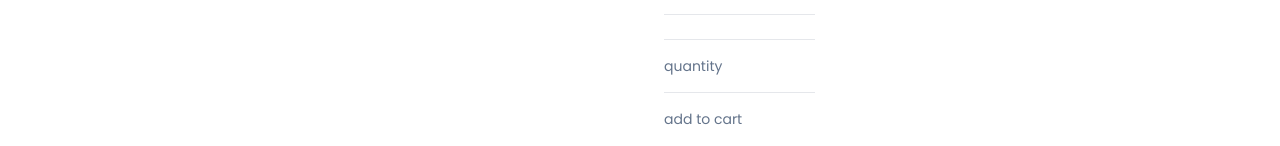
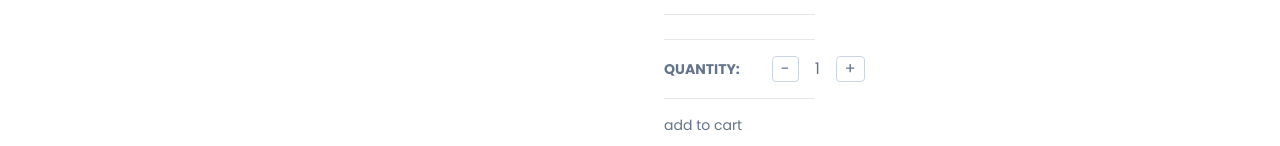
Before and after one commit to tajulsubqi/fullstack-E-Commerce-project, a Next.js app in the folder fe-e_commerce/: page /product/1 in a window 1280 px wide. Shown: the part 646-792 px from the top of the page. Built offline with nearby package versions, Linux system fonts and the light colour scheme; a web font is replaced by a local one.

Commit message:
feat: Added product quantity

```diff
--- a/fe-e_commerce/src/app/product/[productId]/ProductDetails.tsx
+++ b/fe-e_commerce/src/app/product/[productId]/ProductDetails.tsx
@@ -1,5 +1,6 @@
 "use client"
 import SetColor from "@/components/products/SetColor"
+import SetQuantity from "@/components/products/SetQuantity"
 import { CartProductType, SelectedImgType } from "@/types"
 // import { CartProductType, SelectedImgType } from "@/types"
 import { Rating } from "@mui/material"
@@ -13,9 +14,8 @@ const Horizontal = () => {
   return <hr className="w-[30%] my-2" />
 }
 
-const ProductDetails = ({ data }: ProductDetailProps) => {
+const ProductDetails: React.FC<ProductDetailProps> = ({ data }) => {
   // console.log(data)
-
   const [cartProduct, setCartProduct] = useState<CartProductType[]>({
     id: data.id,
     name: data.name,
@@ -40,6 +40,20 @@ const ProductDetails = ({ data }: ProductDetailProps) => {
     },
     [cartProduct.selectedImg],
   )
+
+  const handleQtyIncrease = useCallback(() => {
+    setCartProduct((prev) => {
+      return { ...prev, quantity: prev.quantity + 1 }
+    })
+  }, [cartProduct])
+
+  const handleQtyDecrease = useCallback(() => {
+    setCartProduct((prev) => {
+      if (prev.quantity === 1) return prev
+
+      return { ...prev, quantity: prev.quantity - 1 }
+    })
+  }, [cartProduct])
 
   return (
     <div className="grid grid-cols-1 md:grid-cols-2 gap-12">
@@ -81,7 +95,12 @@ const ProductDetails = ({ data }: ProductDetailProps) => {
         <Horizontal />
 
         <Horizontal />
-        <div>quantity</div>
+        {/* <div>quantity</div> */}
+        <SetQuantity
+          cartProduct={cartProduct}
+          handleQtyIncrease={handleQtyIncrease}
+          handleQtyDecrease={handleQtyDecrease}
+        />
         <Horizontal />
 
         <div>add to cart</div>
--- /dev/null
+++ b/fe-e_commerce/src/components/products/SetQuantity.tsx
@@ -0,0 +1,38 @@
+"use client"
+
+import { CartProductType } from "@/types"
+
+interface SetQtyProps {
+  cartCounter?: boolean
+  cartProduct: CartProductType
+  handleQtyIncrease: () => void
+  handleQtyDecrease: () => void
+}
+
+// const btnStyles : "border-[1.2px] border-slate-300 px-2 rounded"
+
+const btnStyles = "border-[1.2px] border-slate-300 px-2 rounded"
+
+const SetQuantity = ({
+  cartCounter,
+  cartProduct,
+  handleQtyIncrease,
+  handleQtyDecrease,
+}: SetQtyProps) => {
+  return (
+    <div className="flex gap-8 items-center">
+      {cartCounter ? null : <div className="font-semibold">QUANTITY:</div>}
+      <div className="flex gap-4 items-center text-base">
+        <button className={btnStyles} onClick={handleQtyDecrease}>
+          -
+        </button>
+        <div>{cartProduct.quantity}</div>
+        <button className={btnStyles} onClick={handleQtyIncrease}>
+          +
+        </button>
+      </div>
+    </div>
+  )
+}
+
+export default SetQuantity
```
